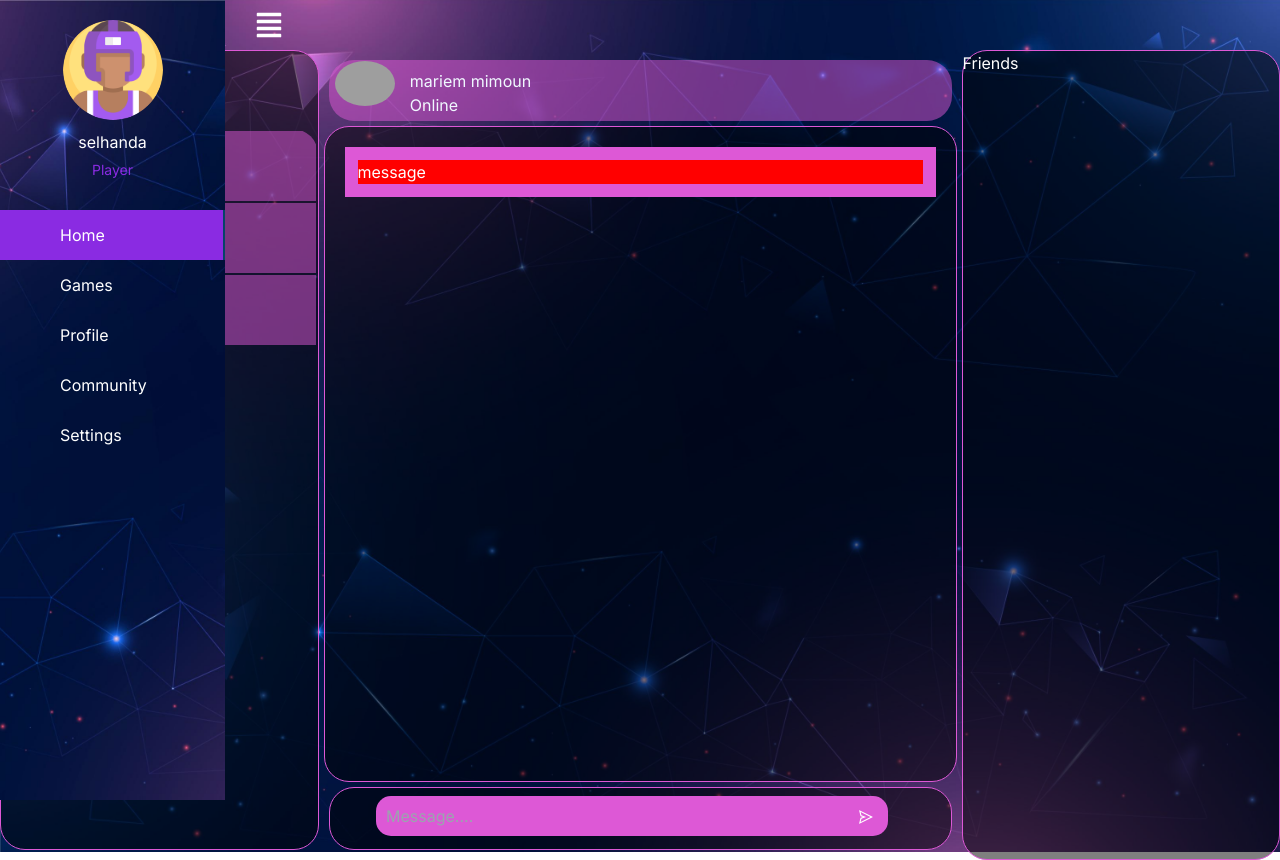
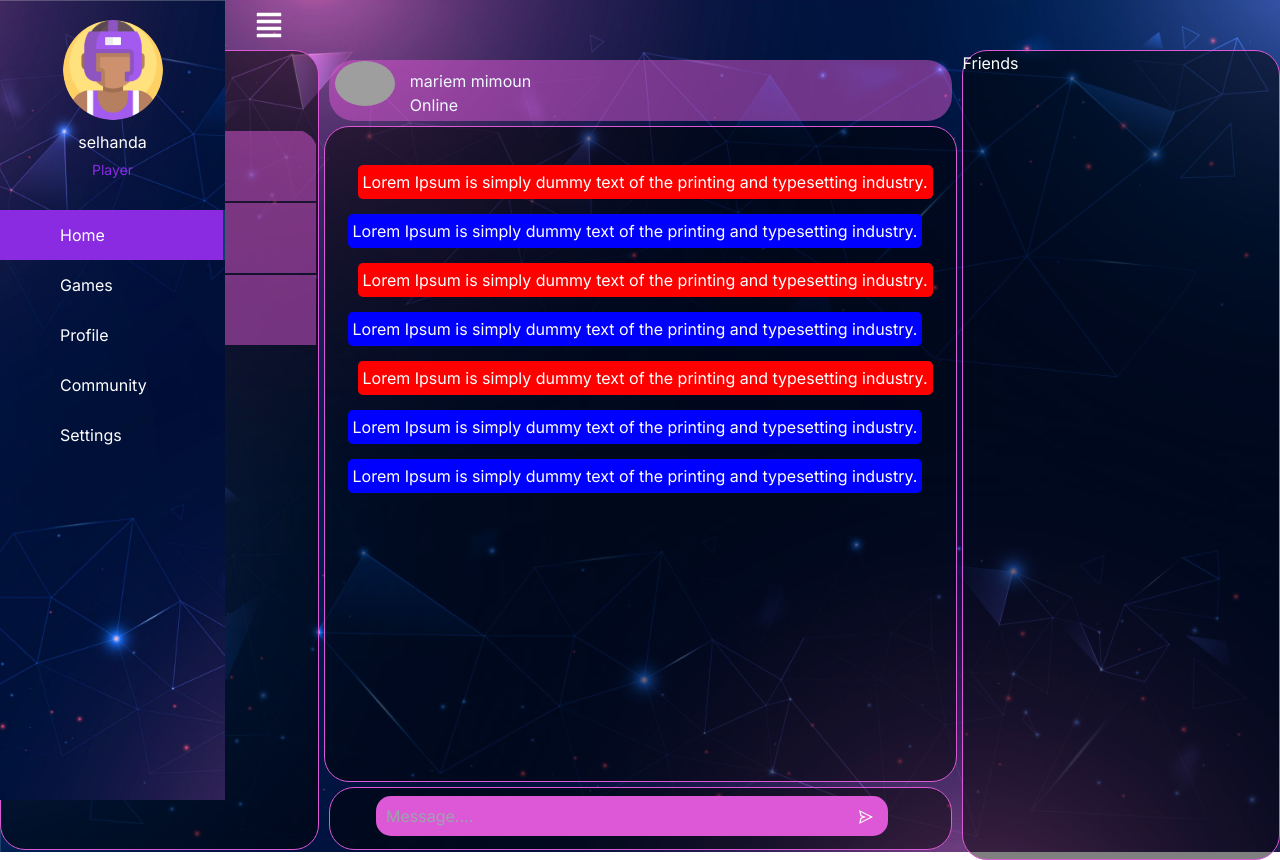
Before and after one commit to herrsaid/ft_transcendence, a Next.js app in the folder Frontend/: page /community in a window 1280 px wide. Built offline with nearby package versions, Linux system fonts and the light colour scheme; no server answers; grey boxes are pictures that could not be loaded.

Commit message:
messages

```diff
--- a/Frontend/app/community/community.css
+++ b/Frontend/app/community/community.css
@@ -191,12 +191,23 @@ div .chats
 
 .messagat
 {
-    background-color: #DD58D6;
     padding: 3px;
+    display: flex;
+    flex-direction: column;
 }
 
-.msg{
-    margin: 10px;
-    display: flex;
-    background-color:red;
+.me{
+    padding: 5px;
+    border-radius: 5px;
+    margin-top: 15px;
+    background-color: red;
+    align-self: end;
 }
+
+.you{
+    padding: 5px;
+    border-radius: 5px;
+    margin-top: 15px;
+    background-color: blue;
+    align-self: start;
+}
--- a/Frontend/app/community/page.tsx
+++ b/Frontend/app/community/page.tsx
@@ -4,14 +4,16 @@ import Button from '@mui/material/Button';
 import TextField from '@mui/material/TextField';
 import { AiOutlineSend } from "react-icons/ai";
 import SideNavBar from '../Components/SideNavBar/SideNavBar';
+import { createRoot } from 'react-dom/client';
 import { io } from 'socket.io-client';
 import { useState, useEffect, useRef, use } from 'react'
 
-function Message()
+function Message(props: any)
 {
     return(
-        <div className='msg'>
-            message
+        <div className={props.class}>
+            Lorem Ipsum is simply dummy text of the
+            printing and typesetting industry.
         </div>
     )
 }
@@ -35,20 +37,17 @@ function Chat()
 {
     const inputRef = useRef(null);
     const [message, Setmessage] = useState("none");
+    const [clicked, setClicked] = useState(false);
     const [val, setValue] = useState('');
-    const messagat = [<Message/>];
+    const messagat = [<Message/>, <Message/>];
     let socket = io('http://10.12.2.9:3030', {extraHeaders:{
         'Access-Control-Allow-Origin': "*"
     }});
-    // socket.emit('message', "hello form react");
-    // useEffect(() => {
-    //     socket.emit('message', "hello form effect");
-    // }, []);
+
     const send = (e: any) => {
         e.preventDefault();
         console.log(val);
         socket.emit('message', val);
-        messagat.push(<Message />)
         console.log(messagat);
         setValue('');
     };
@@ -69,8 +68,14 @@ function Chat()
                 </div>
             </div>
             <div className='chat-messages'>
-                <div className='messagat'>
-                    {messagat}
+                <div id='msg' className='messagat'>
+                <Message class="me"/>
+                <Message class="you"/>
+                <Message class="me"/>
+                <Message class="you"/>
+                <Message class="me"/>
+                <Message class="you"/>
+                <Message class="you"/>
                 </div>
             </div>
             <div className='chat-send-message'>
```
